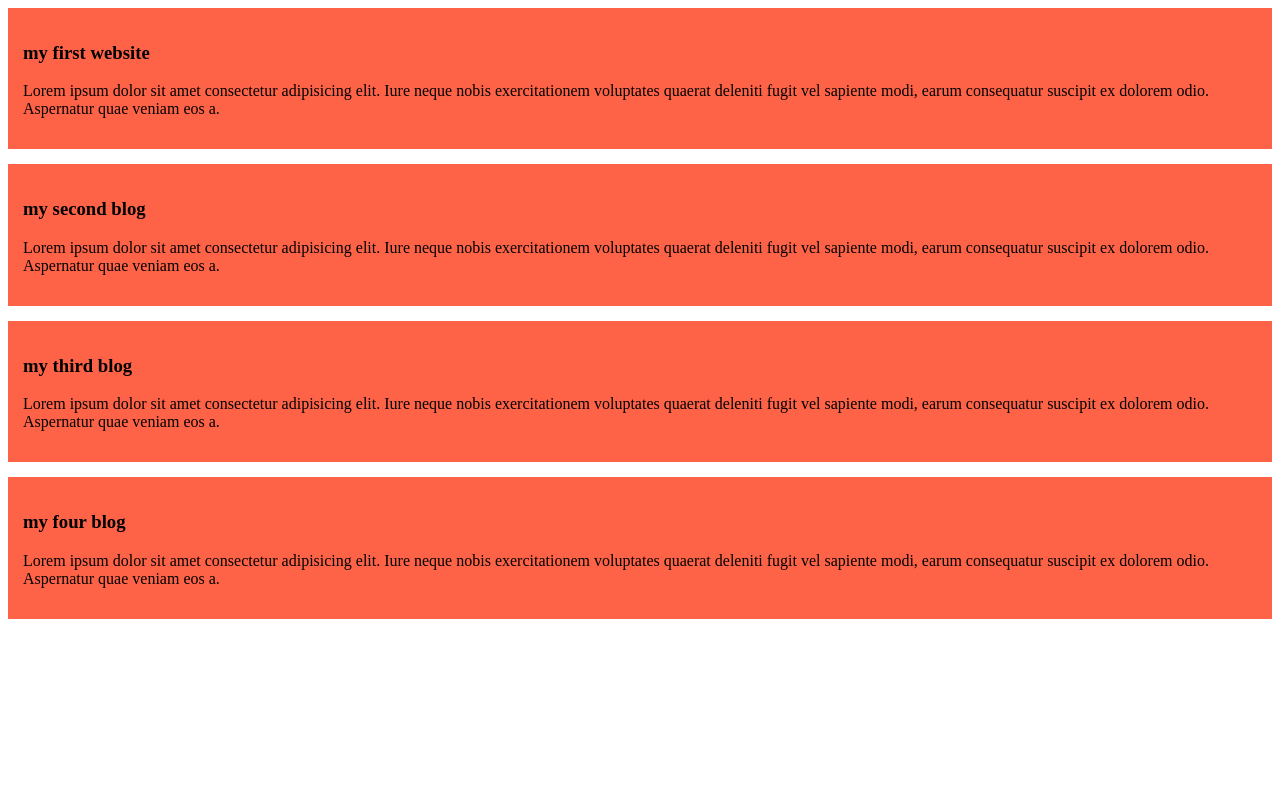
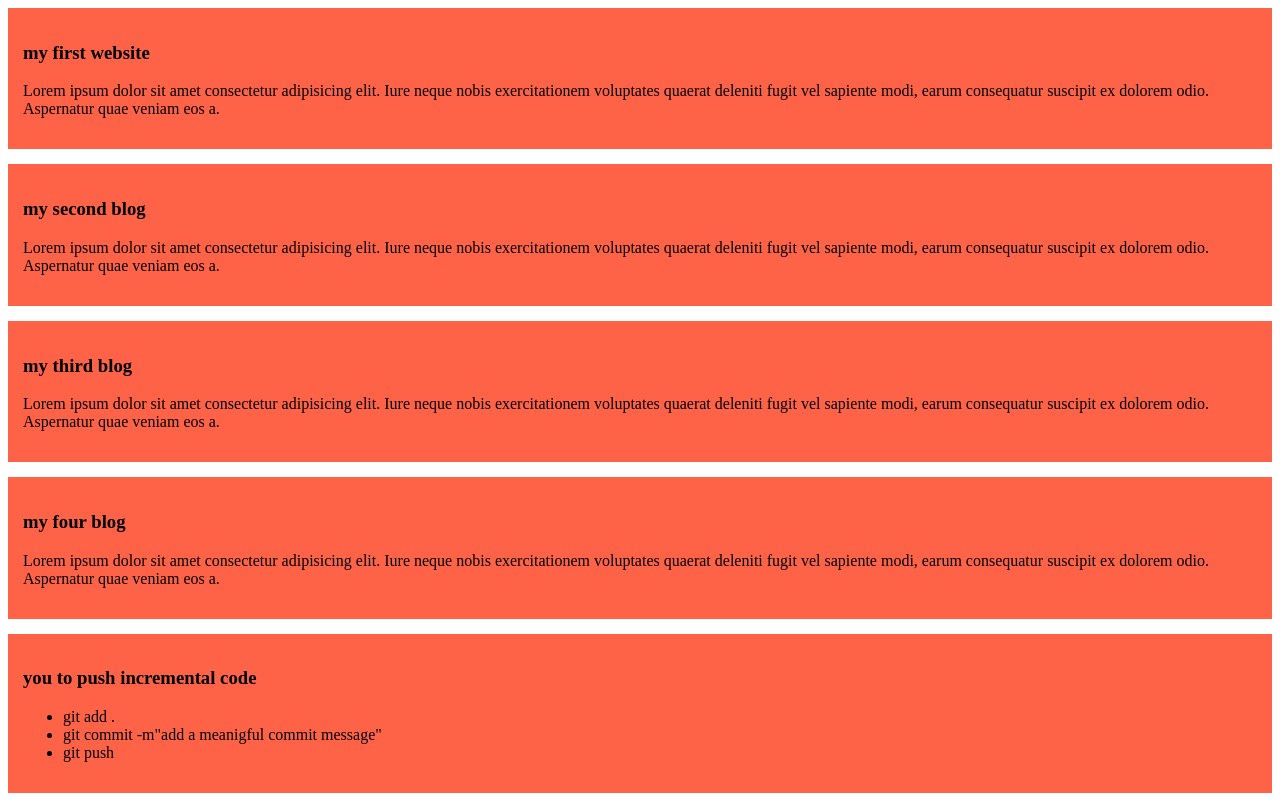
Before and after one commit to Jahidulislam23/my-simple-website, a plain HTML site: page index.html in a window 1280 px wide. Drawn offline with Linux system fonts and the light colour scheme.

Commit message:
add a list to push code

```diff
--- a/index.html
+++ b/index.html
@@ -23,6 +23,14 @@
         <h3>my four blog</h3>
         <p>Lorem ipsum dolor sit amet consectetur adipisicing elit. Iure neque nobis exercitationem voluptates quaerat deleniti fugit vel sapiente modi, earum consequatur suscipit ex dolorem odio. Aspernatur quae veniam eos a.</p>
     </div>
+    <div>
+        <h3>you to push incremental code</h3>
+        <ul>
+            <li>git add .</li>
+            <li>git commit -m"add a meanigful commit message"</li>
+            <li>git push</li>
+        </ul>
+    </div>
 
 </body>
 </html>
```
